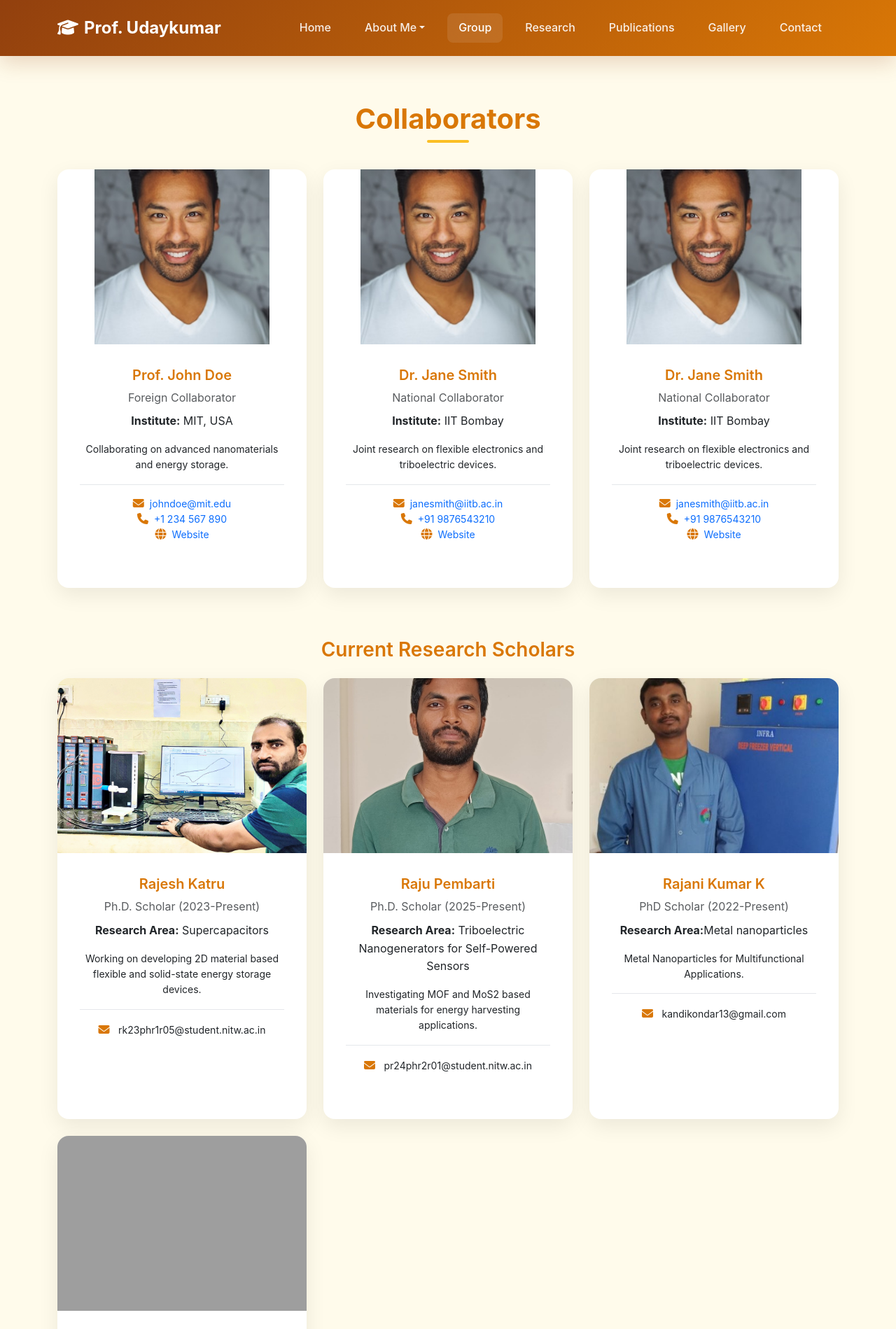
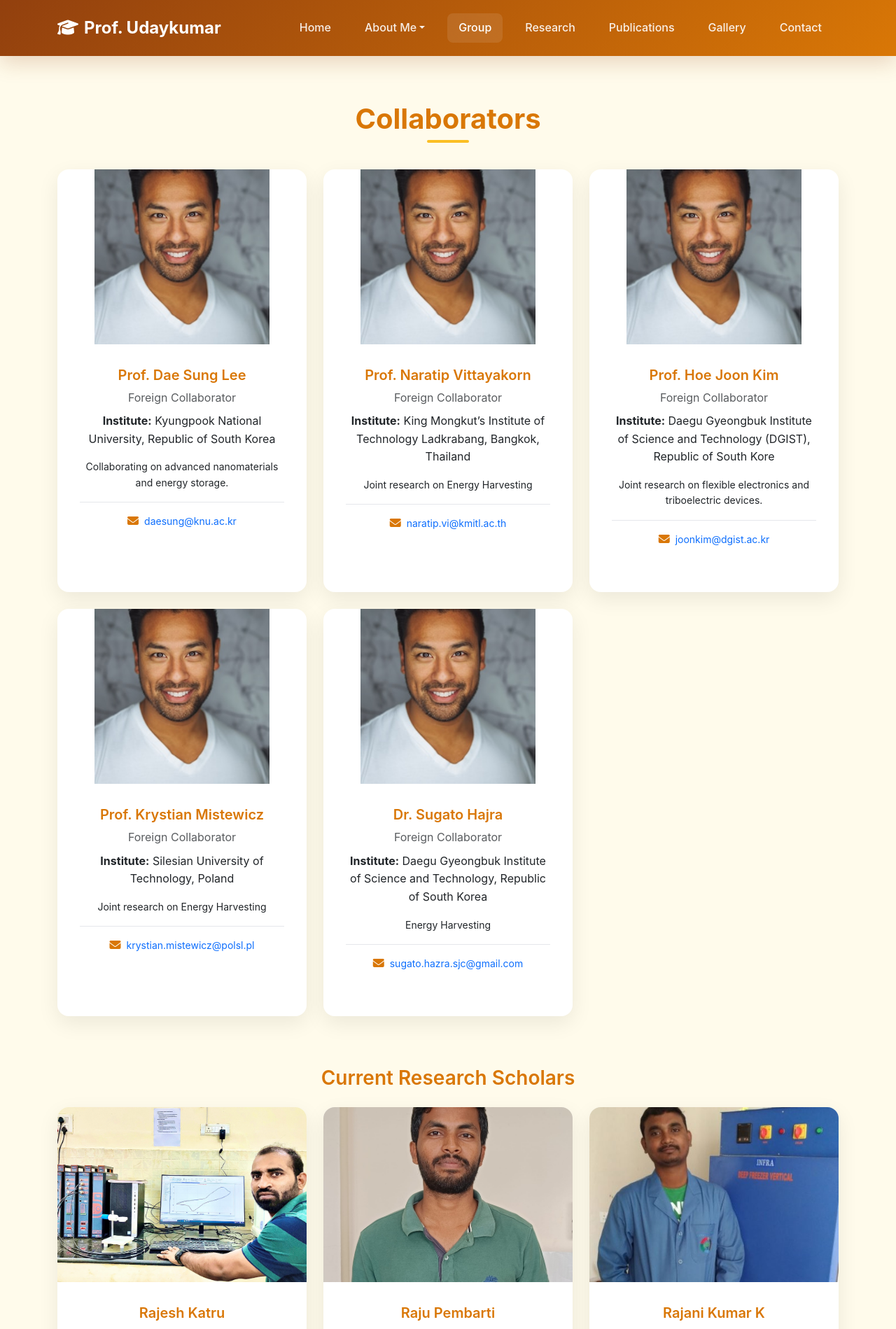
Before and after one commit to kanapuramudaykumar-blip/uday_physics, a Django app: page /group/ in a window 1280 px wide. Shown: the top 1899 px of the page at 70% size. Run offline with Django 5.2, Linux system fonts and the light colour scheme; some libraries are stand-ins or nearby versions; grey boxes are pictures that could not be loaded.

Commit message:
Update group.html

```diff
--- a/templates/group.html
+++ b/templates/group.html
@@ -13,17 +13,13 @@ i{% extends 'base.html' %}
                             style="object-fit: contain;">
                     </div>
                     <div class="card-body text-center">
-                        <h5 class="card-title">Prof. John Doe</h5>
+                        <h5 class="card-title">Prof. Dae Sung Lee</h5>
                         <p class="text-muted mb-2">Foreign Collaborator</p>
-                        <p class="card-text"><strong>Institute:</strong> MIT, USA</p>
+                        <p class="card-text"><strong>Institute:</strong> Kyungpook National University, Republic of South Korea</p>
                         <p class="card-text small">Collaborating on advanced nanomaterials and energy storage.</p>
                         <div class="scholar-contact">
-                            <a href="mailto:johndoe@mit.edu" class="text-decoration-none d-block"><i
-                                    class="fas fa-envelope me-2"></i><small>johndoe@mit.edu</small></a>
-                            <a href="tel:+1234567890" class="text-decoration-none d-block"><i
-                                    class="fas fa-phone me-2"></i><small>+1 234 567 890</small></a>
-                            <a href="https://example.com" target="_blank" class="text-decoration-none d-block"><i
-                                    class="fas fa-globe me-2"></i><small>Website</small></a>
+                            <a href="mailto:daesung@knu.ac.kr" class="text-decoration-none d-block"><i
+                                    class="fas fa-envelope me-2"></i><small>daesung@knu.ac.kr</small></a>
                         </div>
                     </div>
                 </div>
@@ -35,17 +31,13 @@ i{% extends 'base.html' %}
                             style="object-fit: contain;">
                     </div>
                     <div class="card-body text-center">
-                        <h5 class="card-title">Dr. Jane Smith</h5>
-                        <p class="text-muted mb-2">National Collaborator</p>
-                        <p class="card-text"><strong>Institute:</strong> IIT Bombay</p>
-                        <p class="card-text small">Joint research on flexible electronics and triboelectric devices.</p>
+                        <h5 class="card-title">Prof. Naratip Vittayakorn</h5>
+                        <p class="text-muted mb-2">Foreign Collaborator</p>
+                        <p class="card-text"><strong>Institute:</strong> King Mongkut’s Institute of Technology Ladkrabang, Bangkok, Thailand</p>
+                        <p class="card-text small">Joint research on Energy Harvesting</p>
                         <div class="scholar-contact">
-                            <a href="mailto:janesmith@iitb.ac.in" class="text-decoration-none d-block"><i
-                                    class="fas fa-envelope me-2"></i><small>janesmith@iitb.ac.in</small></a>
-                            <a href="tel:+919876543210" class="text-decoration-none d-block"><i
-                                    class="fas fa-phone me-2"></i><small>+91 9876543210</small></a>
-                            <a href="https://example.com" target="_blank" class="text-decoration-none d-block"><i
-                                    class="fas fa-globe me-2"></i><small>Website</small></a>
+                            <a href="mailto:naratip.vi@kmitl.ac.th" class="text-decoration-none d-block"><i
+                                    class="fas fa-envelope me-2"></i><small>naratip.vi@kmitl.ac.th</small></a>
                         </div>
                     </div>
                 </div>
@@ -57,21 +49,54 @@ i{% extends 'base.html' %}
                             style="object-fit: contain;">
                     </div>
                     <div class="card-body text-center">
-                        <h5 class="card-title">Dr. Jane Smith</h5>
-                        <p class="text-muted mb-2">National Collaborator</p>
-                        <p class="card-text"><strong>Institute:</strong> IIT Bombay</p>
+                        <h5 class="card-title">Prof. Hoe Joon Kim</h5>
+                        <p class="text-muted mb-2">Foreign Collaborator</p>
+                        <p class="card-text"><strong>Institute:</strong> Daegu Gyeongbuk Institute of Science and Technology (DGIST), Republic of South Kore</p>
                         <p class="card-text small">Joint research on flexible electronics and triboelectric devices.</p>
                         <div class="scholar-contact">
-                            <a href="mailto:janesmith@iitb.ac.in" class="text-decoration-none d-block"><i
-                                    class="fas fa-envelope me-2"></i><small>janesmith@iitb.ac.in</small></a>
-                            <a href="tel:+919876543210" class="text-decoration-none d-block"><i
-                                    class="fas fa-phone me-2"></i><small>+91 9876543210</small></a>
-                            <a href="https://example.com" target="_blank" class="text-decoration-none d-block"><i
-                                    class="fas fa-globe me-2"></i><small>Website</small></a>
+                            <a href="mailto:joonkim@dgist.ac.kr" class="text-decoration-none d-block"><i
+                                    class="fas fa-envelope me-2"></i><small>joonkim@dgist.ac.kr</small></a>
                         </div>
                     </div>
                 </div>
             </div>
+            <div class="col-md-4 mb-4">
+                <div class="card h-100 scholar-card">
+                    <div class="scholar-image-container">
+                        <img src="{% static 'images/scholer1.jpeg' %}" alt="Dr. Jane Smith" class="scholar-image"
+                            style="object-fit: contain;">
+                    </div>
+                    <div class="card-body text-center">
+                        <h5 class="card-title">Prof. Krystian Mistewicz</h5>
+                        <p class="text-muted mb-2">Foreign Collaborator</p>
+                        <p class="card-text"><strong>Institute:</strong> Silesian University of Technology, Poland</p>
+                        <p class="card-text small">Joint research on Energy Harvesting</p>
+                        <div class="scholar-contact">
+                            <a href="mailto:krystian.mistewicz@polsl.pl" class="text-decoration-none d-block"><i
+                                    class="fas fa-envelope me-2"></i><small>krystian.mistewicz@polsl.pl</small></a>
+                        </div>
+                    </div>
+                </div>
+            </div>
+              <div class="col-md-4 mb-4">
+                <div class="card h-100 scholar-card">
+                    <div class="scholar-image-container">
+                        <img src="{% static 'images/scholer1.jpeg' %}" alt="Dr. Jane Smith" class="scholar-image"
+                            style="object-fit: contain;">
+                    </div>
+                    <div class="card-body text-center">
+                        <h5 class="card-title">Dr. Sugato Hajra</h5>
+                        <p class="text-muted mb-2">Foreign Collaborator</p>
+                        <p class="card-text"><strong>Institute:</strong> Daegu Gyeongbuk Institute of Science and Technology, Republic of South Korea</p>
+                        <p class="card-text small">Energy Harvesting</p>
+                        <div class="scholar-contact">
+                            <a href="mailto:sugato.hazra.sjc@gmail.com" class="text-decoration-none d-block"><i
+                                    class="fas fa-envelope me-2"></i><small>sugato.hazra.sjc@gmail.com</small></a>
+                        </div>
+                    </div>
+                </div>
+            </div>
+
         </div>
 
         <!-- Research Scholars Section -->
```
